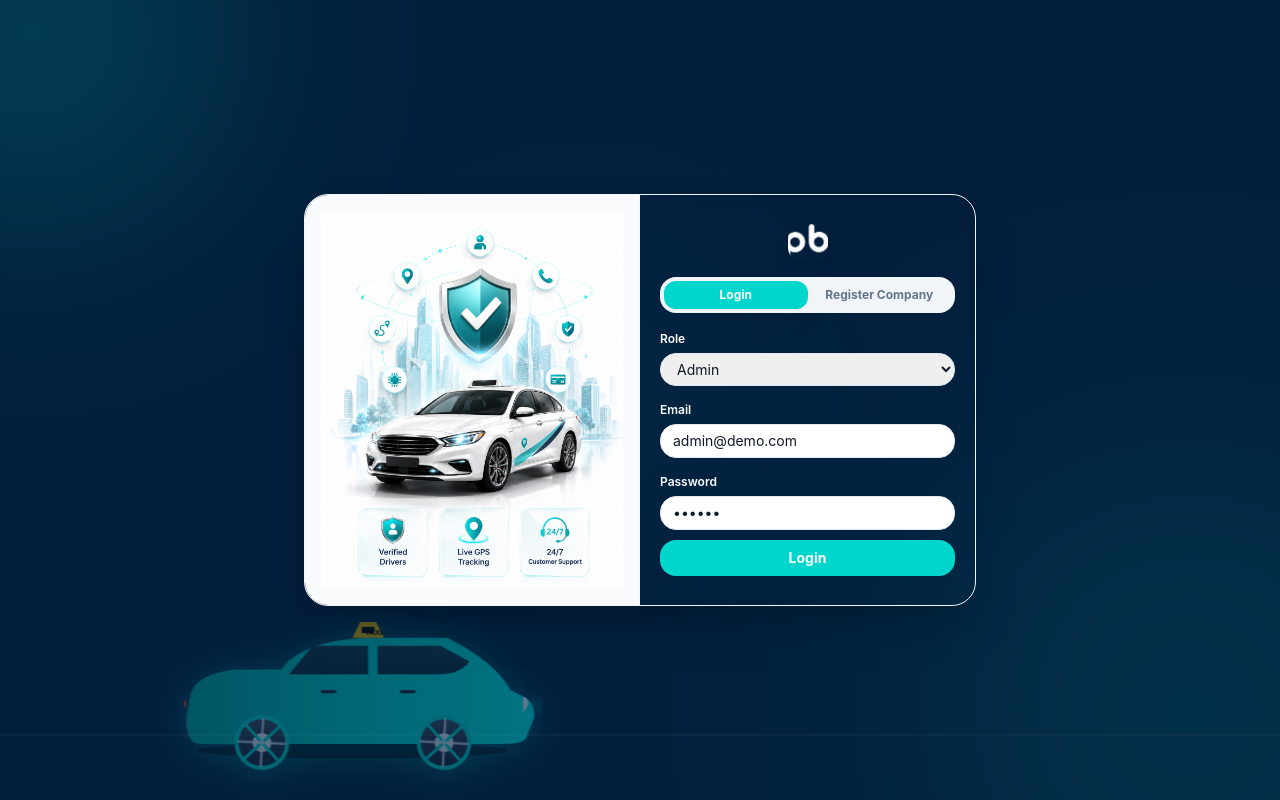
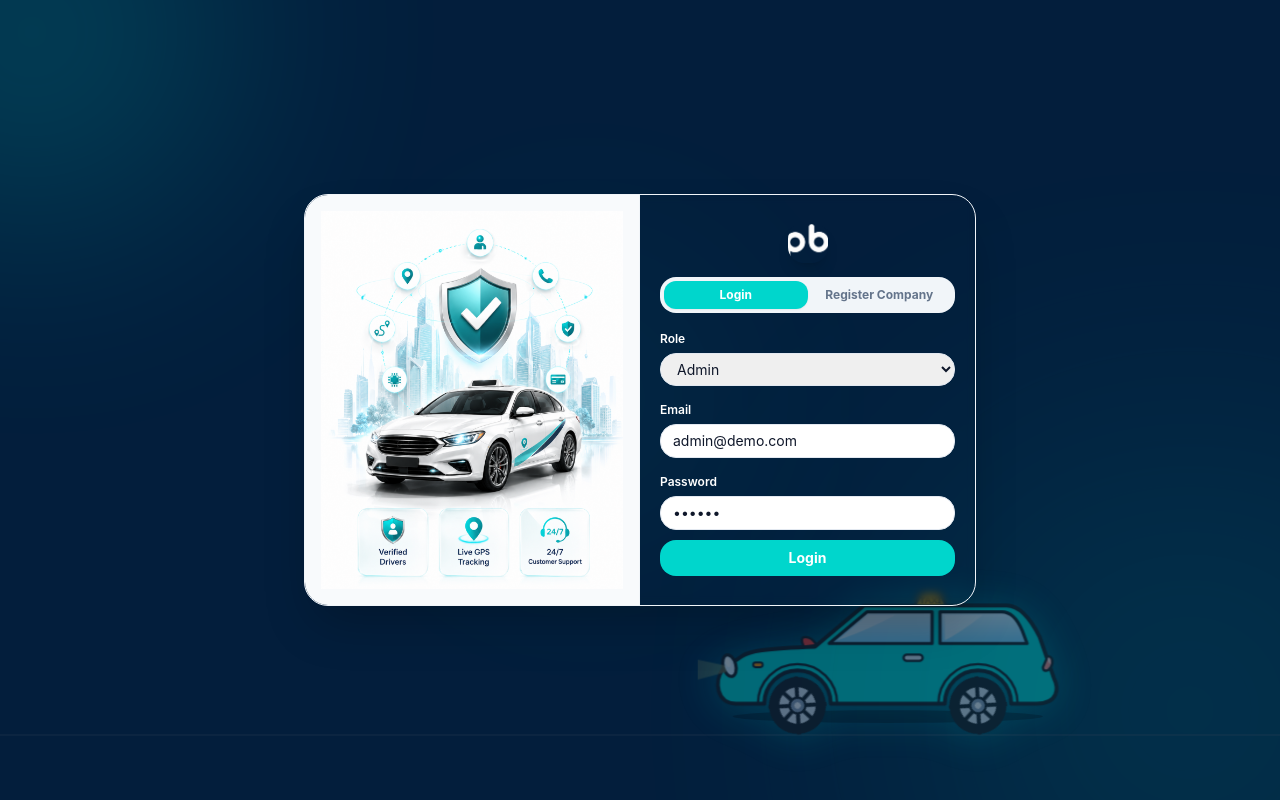
Before and after one commit to Prakash6263/Biipbiip-Taxi, a React (Vite) app: page / in a window 1280 px wide. Built offline with nearby package versions, Linux system fonts and the light colour scheme.

Commit message:
Make A  Car Look Are Fain And Atractive

```diff
--- a/src/pages/Login.jsx
+++ b/src/pages/Login.jsx
@@ -63,23 +63,23 @@ const Login = ({ setActivePage }) => {
   return (
     <div className="relative flex min-h-screen items-center justify-center p-4 sm:p-6 md:p-10 bg-[#031E3C] overflow-hidden">
       <style>{`
-        @keyframes driveLeftToRight {
+        @keyframes driveRightToLeft {
           0% {
-            transform: translateX(-420px);
+            transform: translateX(100vw);
           }
           100% {
-            transform: translateX(100vw);
+            transform: translateX(-420px);
           }
         }
         .animate-drive-car {
-          animation: driveLeftToRight 16s linear infinite;
+          animation: driveRightToLeft 16s linear infinite;
         }
         @keyframes spinWheel {
           0% {
             transform: rotate(0deg);
           }
           100% {
-            transform: rotate(360deg);
+            transform: rotate(-360deg);
           }
         }
         .animate-spin-wheel {
@@ -106,77 +106,89 @@ const Login = ({ setActivePage }) => {
       <div className="absolute bottom-16 left-0 right-0 h-[2px] bg-slate-700/20 w-full pointer-events-none"></div>
 
       {/* Moving Car */}
-      <div className="absolute bottom-[26px] left-0 pointer-events-none z-0 w-[300px] sm:w-[380px] opacity-40 animate-drive-car filter drop-shadow-[0_4px_20px_rgba(0,214,204,0.45)]">
+      <div className="absolute bottom-[60px] left-0 pointer-events-none z-0 w-[300px] sm:w-[380px] opacity-40 animate-drive-car filter drop-shadow-[0_4px_20px_rgba(0,214,204,0.45)]">
         <svg xmlns="http://www.w3.org/2000/svg" viewBox="0 0 240 100" className="w-full h-auto">
           <defs>
-            <linearGradient id="bodyGrad" x1="0%" y1="0%" x2="100%" y2="0%">
-              <stop offset="0%" stopColor="#00A8A0" />
-              <stop offset="50%" stopColor="#00D6CC" />
-              <stop offset="100%" stopColor="#00F3E8" />
+            <linearGradient id="bodyGrad" x1="0%" y1="0%" x2="0%" y2="100%">
+              <stop offset="0%" stopColor="#00D6CC" />
+              <stop offset="100%" stopColor="#00D6CC" />
             </linearGradient>
             <linearGradient id="windowGrad" x1="0%" y1="0%" x2="0%" y2="100%">
-              <stop offset="0%" stopColor="#1E293B" />
-              <stop offset="100%" stopColor="#0F172A" />
+              <stop offset="0%" stopColor="#E0F2FE" />
+              <stop offset="100%" stopColor="#7DD3FC" />
             </linearGradient>
-            <linearGradient id="wheelGrad" x1="0%" y1="0%" x2="100%" y2="100%">
-              <stop offset="0%" stopColor="#475569" />
-              <stop offset="100%" stopColor="#0F172A" />
+            <linearGradient id="beamGrad" x1="100%" y1="50%" x2="0%" y2="50%">
+              <stop offset="0%" stopColor="#FFF275" stopOpacity="0.85" />
+              <stop offset="30%" stopColor="#FFF275" stopOpacity="0.4" />
+              <stop offset="100%" stopColor="#FFF275" stopOpacity="0" />
             </linearGradient>
           </defs>
 
           {/* Shadow under the car */}
-          <ellipse cx="120" cy="85" rx="98" ry="5" fill="rgba(0,0,0,0.5)" />
+          <ellipse cx="120" cy="85" rx="98" ry="4" fill="rgba(0,0,0,0.4)" />
 
           {/* Car chassis with suspension bounce */}
           <g className="animate-car-suspension">
-            {/* Main chassis and cabin */}
-            <path d="M15,65 L18,50 Q22,38 45,35 L75,35 Q90,15 135,15 L180,15 Q210,30 220,48 L228,52 Q235,55 235,65 L230,78 C228,82 220,82 215,82 L195,82 A18,18 0 0,0 161,82 L80,82 A18,18 0 0,0 46,82 L25,82 C20,82 15,80 15,65 Z" fill="url(#bodyGrad)" />
+            {/* Main red body chassis */}
+            <path d="M 24,78 C 12,78 10,64 16,56 L 28,48 C 32,45 42,43 74,42 L 105,16 L 195,16 Q 206,16 216,36 L 225,62 C 228,68 228,78 214,78 L 198,78 A 21,21 0 0,0 156,78 L 84,78 A 21,21 0 0,0 42,78 Z" fill="url(#bodyGrad)" stroke="#1A1A1A" strokeWidth="2.5" strokeLinejoin="round" />
 
-            {/* Taxi Sign on top */}
-            <path d="M120,15 L140,15 L135,5 L125,5 Z" fill="#FFC107" />
-            <rect x="126" y="8" width="8" height="4" fill="#000" />
-            <text x="128" y="13" fontSize="5" fontWeight="bold" fill="#000" fontFamily="sans-serif">TAXI</text>
+            {/* Wheel Arch Fenders */}
+            <path d="M 38,78 A 25,25 0 0,1 88,78" fill="none" stroke="#1A1A1A" strokeWidth="1.5" />
+            <path d="M 152,78 A 25,25 0 0,1 202,78" fill="none" stroke="#1A1A1A" strokeWidth="1.5" />
+
+            {/* Taxi Sign */}
+            <g transform="translate(132, 5)">
+              <path d="M5,11 L25,11 L21,3 L9,3 Z" fill="#FFB300" stroke="#1A1A1A" strokeWidth="1.8" strokeLinejoin="round" />
+              <text x="15" y="9.5" fontSize="6" fontWeight="900" fill="#000" fontFamily="system-ui, sans-serif" textAnchor="middle">TAXI</text>
+            </g>
 
             {/* Windows */}
-            <path d="M80,38 L130,38 L130,20 L95,20 Z" fill="url(#windowGrad)" opacity="0.9" />
-            <path d="M136,38 L175,38 Q188,38 194,30 L176,20 L136,20 Z" fill="url(#windowGrad)" opacity="0.9" />
+            <path d="M 83,40 L 107,20 L 148,20 L 148,40 Z" fill="url(#windowGrad)" stroke="#1A1A1A" strokeWidth="2" strokeLinejoin="round" />
+            <path d="M 153,40 L 153,20 L 192,20 Q 200,20 205,32 L 208,40 Z" fill="url(#windowGrad)" stroke="#1A1A1A" strokeWidth="2" strokeLinejoin="round" />
 
-            {/* Window divider lines */}
-            <line x1="133" y1="20" x2="133" y2="38" stroke="#00D6CC" strokeWidth="1.5" opacity="0.7" />
+            {/* Window Glass Gloss Highlights */}
+            <path d="M 88,38 L 108,22 L 125,22 C 110,30 95,36 88,38 Z" fill="#FFFFFF" opacity="0.6" />
+            <path d="M 156,22 L 180,22 C 170,30 162,35 156,38 Z" fill="#FFFFFF" opacity="0.6" />
 
-            {/* Door handles */}
-            <rect x="100" y="48" width="10" height="2" rx="1" fill="#1E293B" />
-            <rect x="150" y="48" width="10" height="2" rx="1" fill="#1E293B" />
+            {/* Door Handle */}
+            <rect x="130" y="47" width="12" height="4" rx="2" fill="#E2E8F0" stroke="#1A1A1A" strokeWidth="1.5" />
 
-            {/* Front Headlight */}
-            <path d="M228,52 Q234,55 228,62 Z" fill="#FFF" />
-            {/* Glowing Light Beam */}
-            <polygon points="231,54 280,45 280,75 231,61" fill="rgba(0, 243, 232, 0.15)" filter="blur(2px)" />
+            {/* Side Mirror */}
+            <path d="M 75,41 Q 72,36 68,36 Q 64,36 67,42 Z" fill="#FF3B30" stroke="#1A1A1A" strokeWidth="1.5" />
 
-            {/* Taillight on the left (back) */}
-            <path d="M15,54 Q12,56 15,60 Z" fill="#FF3B30" />
+            {/* Front Headlight (Oval) */}
+            <ellipse cx="20" cy="54" rx="4" ry="7" transform="rotate(-15, 20, 54)" fill="#E0F2FE" stroke="#1A1A1A" strokeWidth="2" />
+            <ellipse cx="19" cy="52" rx="1.5" ry="3" transform="rotate(-15, 19, 52)" fill="#FFF" />
+
+            {/* Glowing Headlight Beam */}
+            <polygon points="18,54 -120,25 -120,95 18,58" fill="url(#beamGrad)" opacity="0.35" style={{ mixBlendMode: 'screen' }} />
+
+            {/* Taillight */}
+            <path d="M 221,48 C 224,48 225,52 223,55 C 221,58 218,58 218,55 Z" fill="#FF8A80" stroke="#1A1A1A" strokeWidth="1.5" />
+            <path d="M 221,49 C 222,49 223,51 222,53 Z" fill="#FFF" />
+
+            {/* Side Indicator */}
+            <rect x="35" y="52" width="6" height="3" rx="1.5" fill="#FF9100" stroke="#1A1A1A" strokeWidth="1.2" />
           </g>
 
-          {/* Wheels - Front Wheel (centered at 178, 80) */}
-          <g className="animate-spin-wheel" style={{ transformOrigin: '178px 80px' }}>
-            <circle cx="178" cy="80" r="16" fill="url(#wheelGrad)" stroke="#00D6CC" strokeWidth="2.5" />
-            <circle cx="178" cy="80" r="6" fill="#E2E8F0" />
-            {/* Rims / Spokes */}
-            <line x1="178" y1="64" x2="178" y2="96" stroke="#00D6CC" strokeWidth="2" />
-            <line x1="162" y1="80" x2="194" y2="80" stroke="#00D6CC" strokeWidth="2" />
-            <line x1="167" y1="69" x2="189" y2="91" stroke="#E2E8F0" strokeWidth="1.5" opacity="0.8" />
-            <line x1="167" y1="91" x2="189" y2="69" stroke="#E2E8F0" strokeWidth="1.5" opacity="0.8" />
+          {/* Wheels - Front Wheel (centered at 177, 78) */}
+          <g className="animate-spin-wheel" style={{ transformOrigin: '177px 78px' }}>
+            <circle cx="177" cy="78" r="18" fill="#1A1A1A" />
+            <circle cx="177" cy="78" r="12.5" fill="#E2E8F0" stroke="#1A1A1A" strokeWidth="2" />
+            {/* Spokes */}
+            <path d="M 177,60 L 177,96 M 159,78 L 195,78 M 164,65 L 190,91 M 164,91 L 190,65" stroke="#1A1A1A" strokeWidth="2.5" />
+            <circle cx="177" cy="78" r="5" fill="#94A3B8" stroke="#1A1A1A" strokeWidth="1.5" />
+            <circle cx="177" cy="78" r="2" fill="#FFF" />
           </g>
 
-          {/* Wheels - Back Wheel (centered at 63, 80) */}
-          <g className="animate-spin-wheel" style={{ transformOrigin: '63px 80px' }}>
-            <circle cx="63" cy="80" r="16" fill="url(#wheelGrad)" stroke="#00D6CC" strokeWidth="2.5" />
-            <circle cx="63" cy="80" r="6" fill="#E2E8F0" />
-            {/* Rims / Spokes */}
-            <line x1="63" y1="64" x2="63" y2="96" stroke="#00D6CC" strokeWidth="2" />
-            <line x1="47" y1="80" x2="79" y2="80" stroke="#00D6CC" strokeWidth="2" />
-            <line x1="52" y1="69" x2="74" y2="91" stroke="#E2E8F0" strokeWidth="1.5" opacity="0.8" />
-            <line x1="52" y1="91" x2="74" y2="69" stroke="#E2E8F0" strokeWidth="1.5" opacity="0.8" />
+          {/* Wheels - Back Wheel (centered at 63, 78) */}
+          <g className="animate-spin-wheel" style={{ transformOrigin: '63px 78px' }}>
+            <circle cx="63" cy="78" r="18" fill="#1A1A1A" />
+            <circle cx="63" cy="78" r="12.5" fill="#E2E8F0" stroke="#1A1A1A" strokeWidth="2" />
+            {/* Spokes */}
+            <path d="M 63,60 L 63,96 M 45,78 L 81,78 M 50,65 L 76,91 M 50,91 L 76,65" stroke="#1A1A1A" strokeWidth="2.5" />
+            <circle cx="63" cy="78" r="5" fill="#94A3B8" stroke="#1A1A1A" strokeWidth="1.5" />
+            <circle cx="63" cy="78" r="2" fill="#FFF" />
           </g>
         </svg>
       </div>
```
